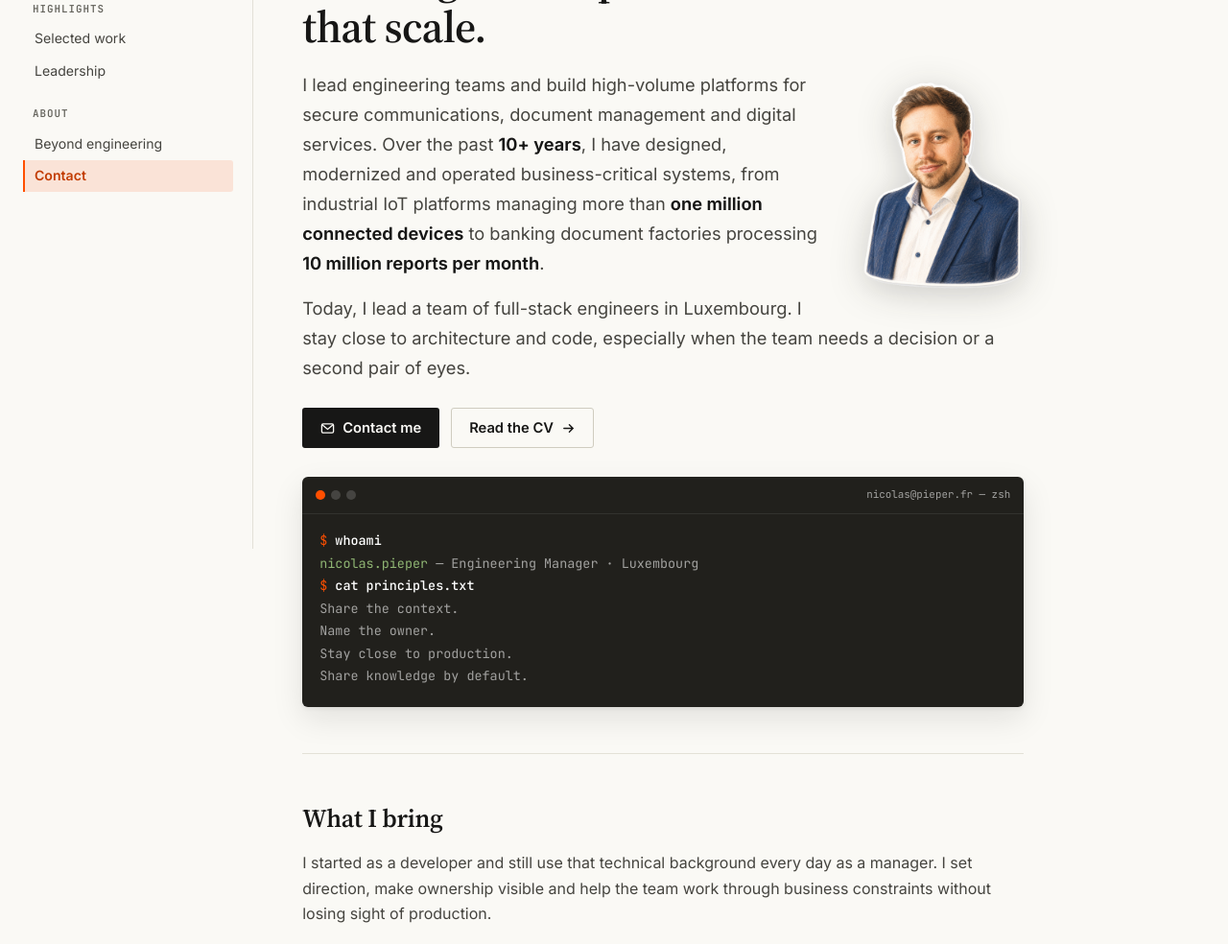
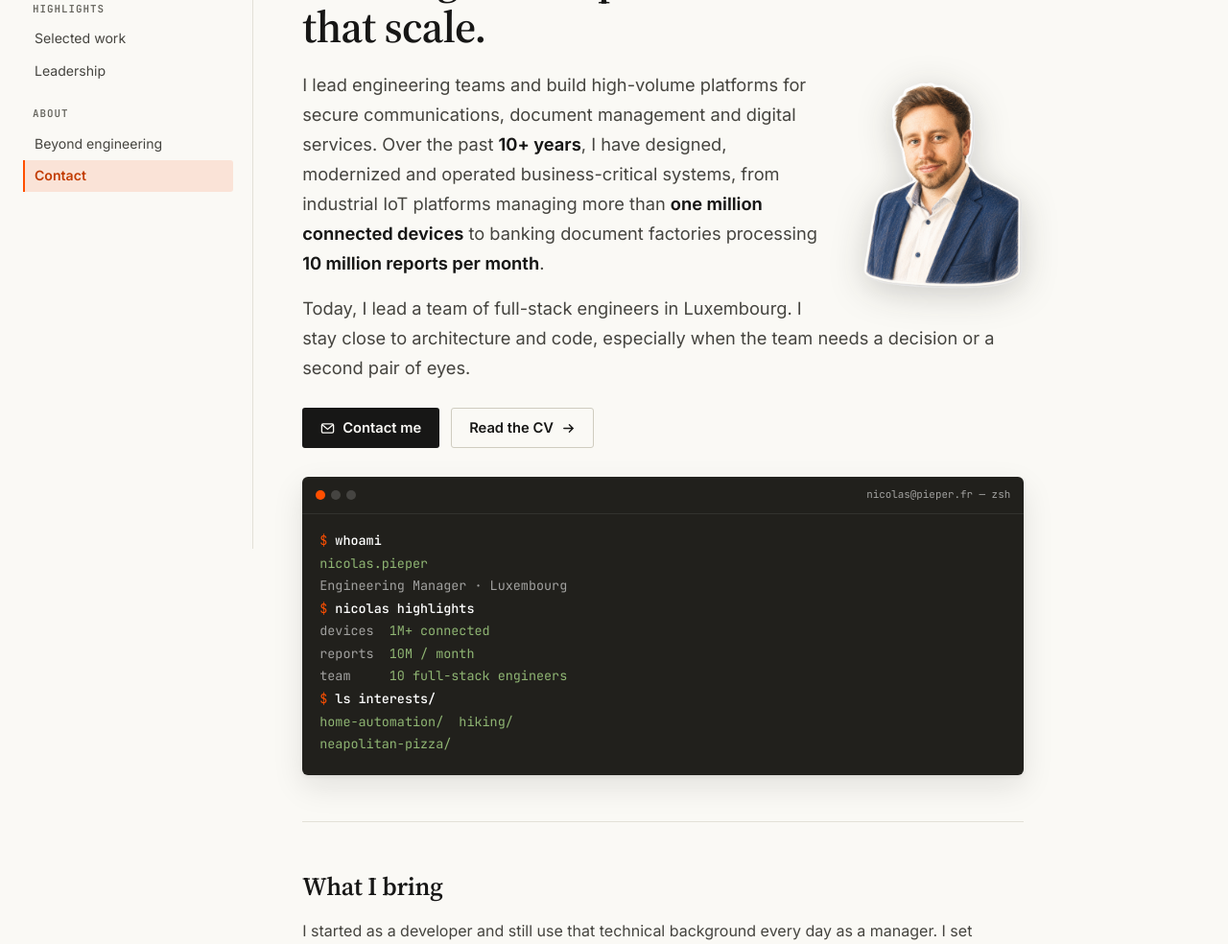
Before and after one commit to nclsppr/personal, a plain HTML site: page index.html in a window 1280 px wide. Shown: the part 228-1212 px from the top of the page at 96% size. Drawn offline with Linux system fonts and the light colour scheme.

Commit message:
Personnaliser le terminal d'accueil bilingue

```diff
--- a/index.html
+++ b/index.html
@@ -214,15 +214,18 @@
                     </a>
                 </div>
 
-                <div class="terminal" role="img" aria-label="Terminal showing: whoami returns Nicolas Pieper, Engineering Manager in Luxembourg; principles.txt reads share the context, name the owner, stay close to production, share knowledge by default">
+                <div class="terminal" role="img" aria-label="Terminal showing: whoami returns Nicolas Pieper, Engineering Manager in Luxembourg; Nicolas highlights returns one million plus connected devices, 10 million reports per month and a team of 10 full-stack engineers; interests lists home automation, hiking and Neapolitan pizza">
                     <div class="terminal-bar"><i></i><i></i><i></i><span class="terminal-title">nicolas@pieper.fr — zsh</span></div>
                     <pre><span class="t-prompt">$</span> <span class="t-cmd">whoami</span>
-<span class="t-key">nicolas.pieper</span> <span class="t-dim">— Engineering Manager · Luxembourg</span>
-<span class="t-prompt">$</span> <span class="t-cmd">cat principles.txt</span>
-<span class="t-dim">Share the context.</span>
-<span class="t-dim">Name the owner.</span>
-<span class="t-dim">Stay close to production.</span>
-<span class="t-dim">Share knowledge by default.</span></pre>
+<span class="t-key">nicolas.pieper</span>
+<span class="t-dim">Engineering Manager · Luxembourg</span>
+<span class="t-prompt">$</span> <span class="t-cmd">nicolas highlights</span>
+<span class="t-dim">devices</span>  <span class="t-key">1M+ connected</span>
+<span class="t-dim">reports</span>  <span class="t-key">10M / month</span>
+<span class="t-dim">team</span>     <span class="t-key">10 full-stack engineers</span>
+<span class="t-prompt">$</span> <span class="t-cmd">ls interests/</span>
+<span class="t-key">home-automation/  hiking/
+neapolitan-pizza/</span></pre>
                 </div>
             </section>
 
```
Also changed, not shown: fr/index.html (+10 -7 lines), CHANGELOG.md.
